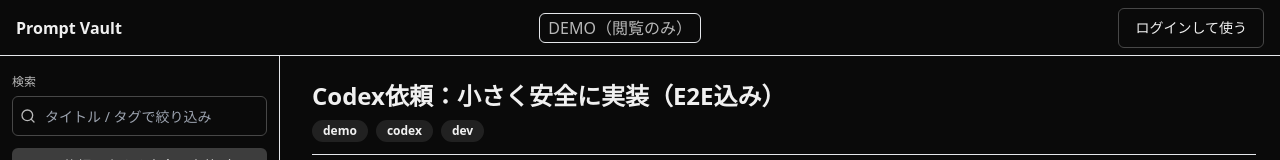
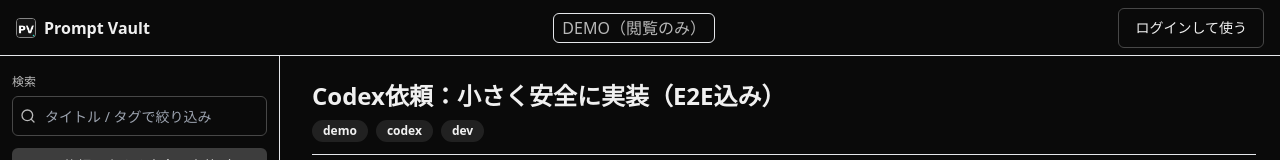
Before and after one commit to RAI015/prompt-vault, a Next.js app: page /demo in a window 1280 px wide. Shown: the top 160 px of the page. Built offline with nearby package versions, Linux system fonts and the light colour scheme; no server answers.

Commit message:
imp: ヘッダーにアイコンを追加

```diff
--- a/src/components/prompts/prompt-vault-client.tsx
+++ b/src/components/prompts/prompt-vault-client.tsx
@@ -39,7 +39,9 @@ import {
 import { extractPlaceholders, renderTemplate } from "@/utils/placeholder";
 import type { Prompt } from "@prisma/client";
 import { Braces, Copy, Eraser, Pencil, Pin, Plus, Save, Search, Trash2 } from "lucide-react";
+import iconSrc from "@/app/icon.png";
 import Link from "next/link";
+import Image from "next/image";
 import { useCallback, useEffect, useMemo, useRef, useState, useTransition } from "react";
 
 import { buttonVariants } from "@/components/ui/button";
@@ -751,7 +753,16 @@ export const PromptVaultClient = ({
   return (
     <div className="h-screen overflow-hidden">
       <header className="flex h-14 items-center justify-between border-b px-4">
-        <div className="font-semibold">Prompt Vault</div>
+        <div className="flex items-center gap-2 font-semibold">
+          <Image
+            src={iconSrc}
+            alt=""
+            width={20}
+            height={20}
+            className="rounded-sm border-[0.5px] border-white/50"
+          />
+          <span>Prompt Vault</span>
+        </div>
         {isDemo && (
           <span className="rounded-md border px-2 py-0.5 text-muted-foreground">
             DEMO（閲覧のみ）
```
